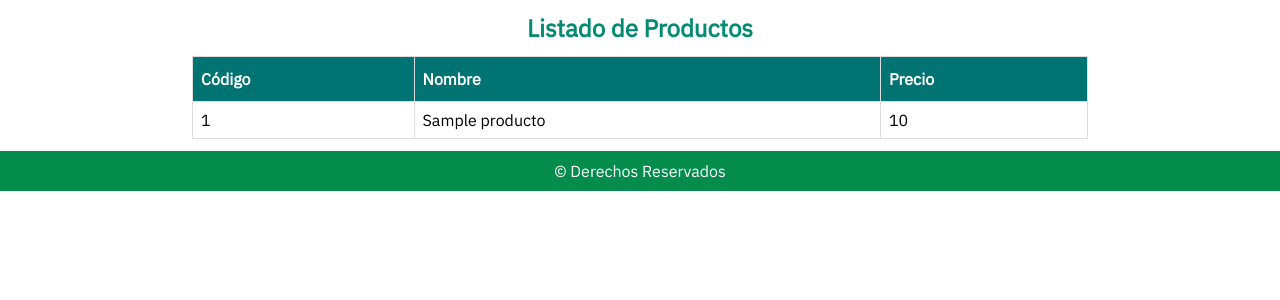
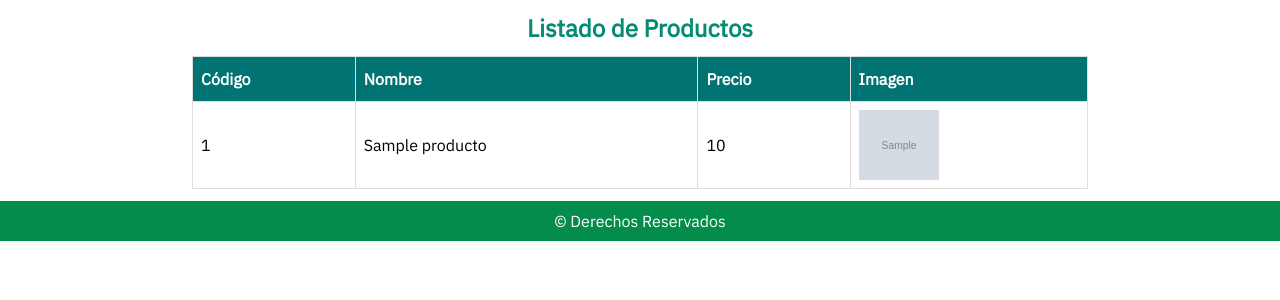
Before and after one commit to srojas24/planta, a PHP site: page /listado.php in a window 1280 px wide. Shown: the part 66-366 px from the top of the page. Run offline with PHP 8.4, Linux system fonts and the light colour scheme; tables that the repository leaves empty or names only in its code hold one stand-in row (values such as "Sample post"); grey boxes marked "Sample" are stand-in pictures.

Commit message:
Incorporando las imágenes a la tabla

```diff
--- a/css/estilo.css
+++ b/css/estilo2.css
@@ -189,3 +189,10 @@ input[type=submit]:hover{
     background-color: #f2f2f2;
     padding: 10px 80px;
 }
+
+.imagen-tabla{
+    width: 80px;
+    height: 70px;
+    box-sizing: border-box;
+    display: block;
+}
--- a/head.php
+++ b/head.php
@@ -3,6 +3,6 @@
     <meta name="viewport" content="width=device-width, initial-scale=1.0">
     <meta http-equiv="X-UA-Compatible" content="ie=edge">
     <title>Document</title>
-    <link rel="stylesheet" href="css/estilo.css">
+    <link rel="stylesheet" href="css/estilo2.css">
     <link href="https://fonts.googleapis.com/css?family=IBM+Plex+Sans&display=swap" rel="stylesheet">
 </head>
--- a/listado.php
+++ b/listado.php
@@ -28,6 +28,7 @@ include("head.php");
                         <th>Código</th>
                         <th>Nombre</th>
                         <th>Precio</th>
+                        <th>Imagen</th>
                     </tr>
                 </thead>
                 <?php
@@ -38,6 +39,7 @@ include("head.php");
                     <td><?php echo $fila["id"]; ?></td>
                     <td><?php echo $fila["nombre"]; ?></td>
                     <td><?php echo $fila["precio"]; ?></td>
+                    <td><img src="<?php echo $fila["imagen"]; ?>" class="imagen-tabla"></td>
                 </tr>
                 <?php
                 }
```
Also changed, not shown: img/nepeta_cataria.jpg (deleted).
